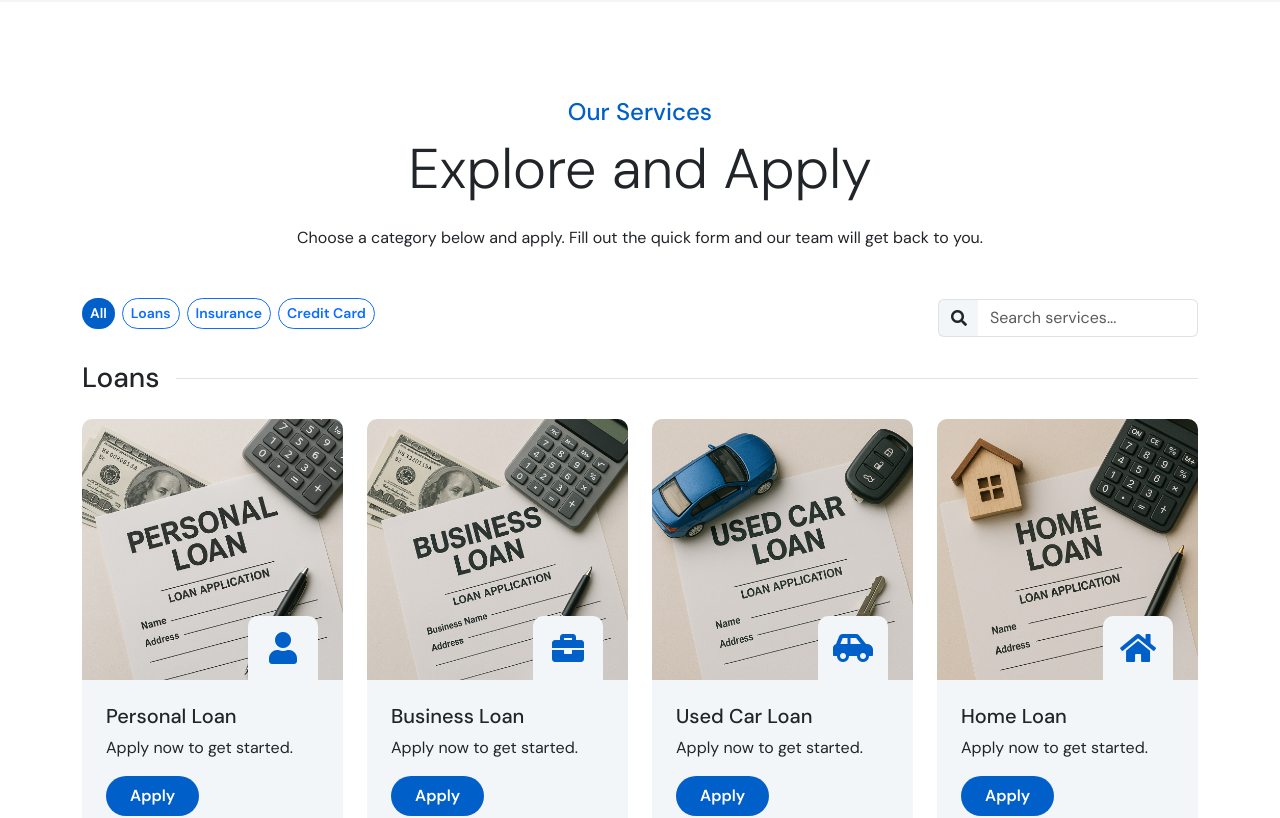
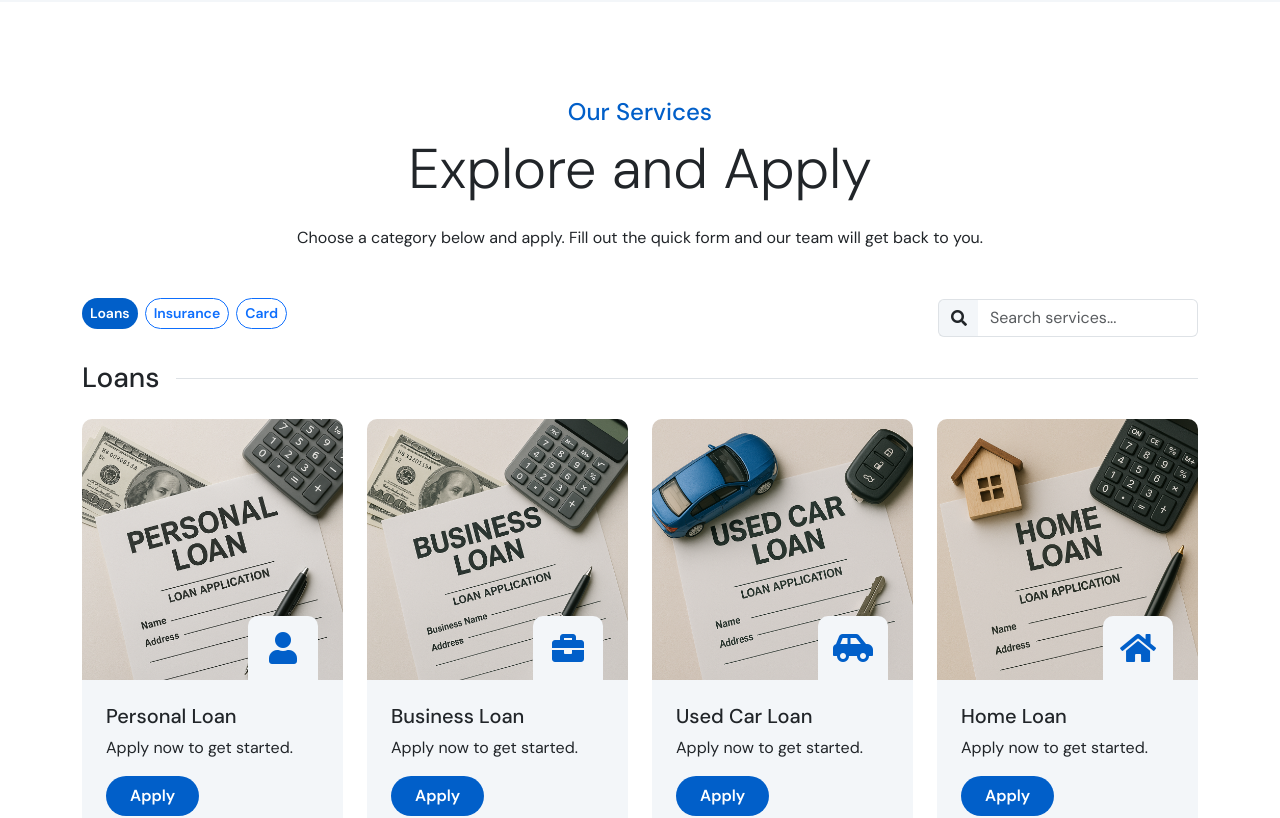
Before and after one commit to SanjeevCod3r/FinMitra-2.0, a React (Vite) app: page / in a window 1280 px wide. Shown: the part 4194-5012 px from the top of the page. Built offline with nearby package versions, Linux system fonts and the light colour scheme.

Commit message:
[Sanjeev] Add: Done Basic Structure

```diff
--- a/src/components/Services.jsx
+++ b/src/components/Services.jsx
@@ -17,7 +17,7 @@ import bobCardImg from '../assets/images/bob_card-removebg-preview.png'
 function Services() {
   const [showModal, setShowModal] = useState(false)
   const [selectedService, setSelectedService] = useState('')
-  const [activeCategory, setActiveCategory] = useState('All')
+  const [activeCategory, setActiveCategory] = useState('Loans')
   const [query, setQuery] = useState('')
 
   const categories = [
@@ -42,7 +42,7 @@ function Services() {
       ]
     },
     {
-      name: 'Credit Card',
+      name: 'Card',
       items: [
         { title: 'HDFC Credit Card', icon: 'fa fa-credit-card', img: hdfcCardImg },
         { title: 'SBI Credit Card', icon: 'fa fa-credit-card', img: sbiCardImg },
@@ -71,14 +71,14 @@ function Services() {
 
         <div className="d-flex flex-column flex-md-row align-items-stretch align-items-md-center gap-3 mb-4">
           <div className="btn-group flex-wrap" role="group" aria-label="Category filter">
-            {['All', ...categories.map(c => c.name)].map((cat) => (
+            {categories.map((cat) => (
               <button
-                key={cat}
+                key={cat.name}
                 type="button"
-                className={`btn btn-sm ${activeCategory === cat ? 'btn-primary' : 'btn-outline-primary'} rounded-pill me-2 mb-2`}
-                onClick={() => setActiveCategory(cat)}
+                className={`btn btn-sm ${activeCategory === cat.name ? 'btn-primary' : 'btn-outline-primary'} rounded-pill me-2 mb-2`}
+                onClick={() => setActiveCategory(cat.name)}
               >
-                {cat}
+                {cat.name}
               </button>
             ))}
           </div>
@@ -96,7 +96,7 @@ function Services() {
           </div>
         </div>
 
-        {(activeCategory === 'All' ? categories : categories.filter(c => c.name === activeCategory)).map((cat, ci) => {
+        {categories.filter(c => c.name === activeCategory).map((cat, ci) => {
           const filteredItems = cat.items.filter(item => item.title.toLowerCase().includes(query.toLowerCase()))
           if (filteredItems.length === 0) return null
           return (
```
